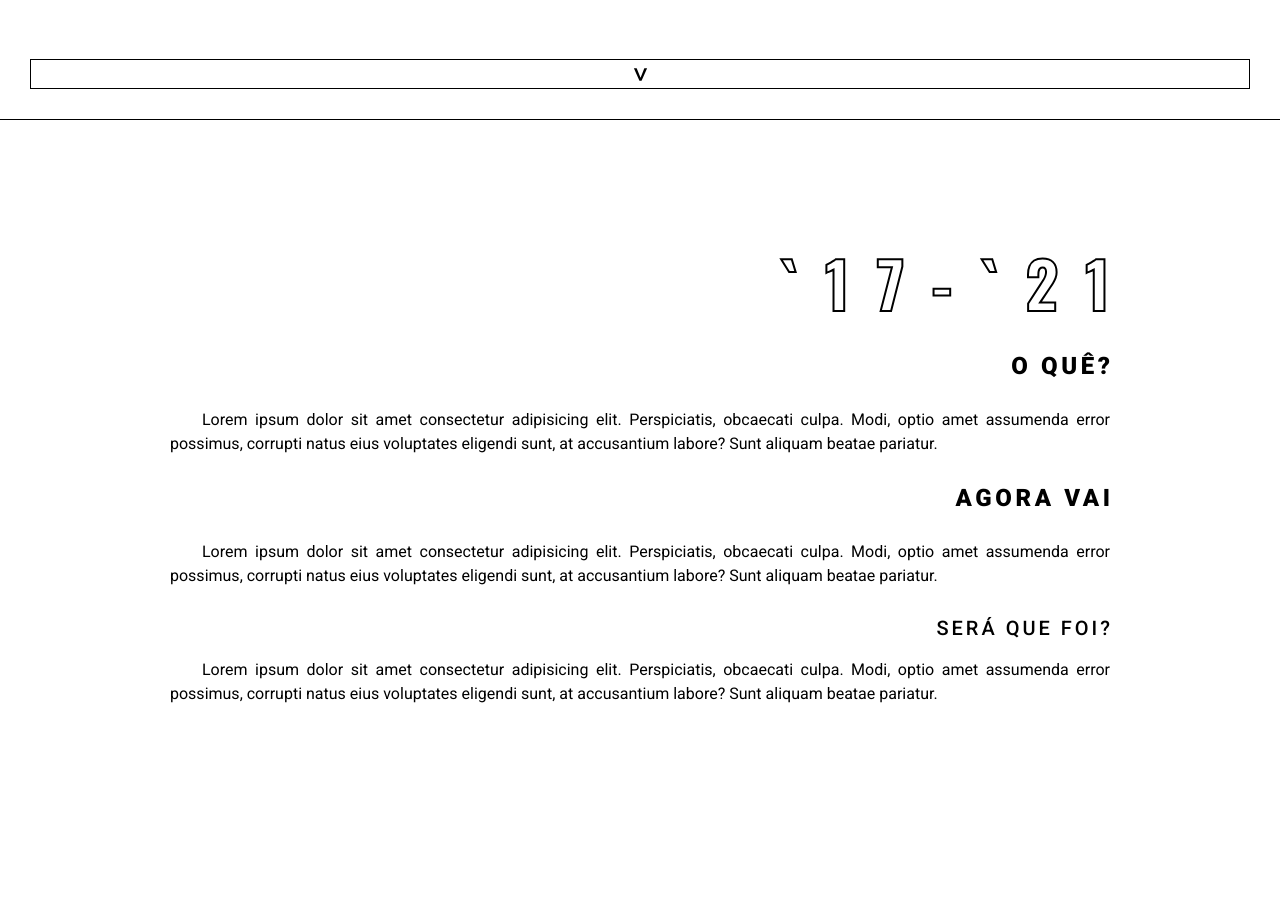
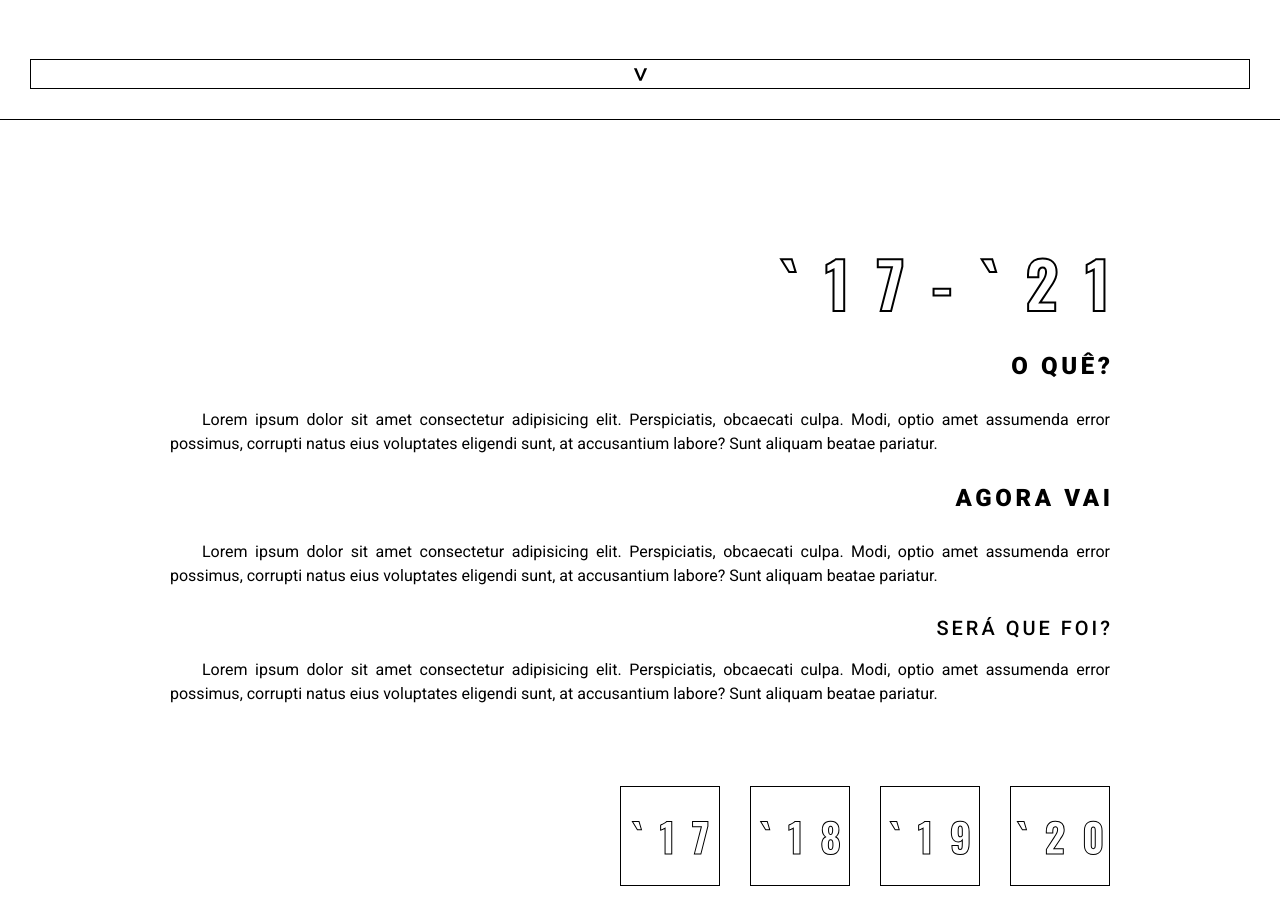
Before and after one commit to Duoliver/my-highschool-in-music, a React (Create React App) app: page / in a window 1280 px wide. Shown: the part 680-1604 px from the top of the page. Built offline with nearby package versions, Linux system fonts and the light colour scheme.

Commit message:
creates years buttons layout

```diff
--- a/src/components/atoms/Buttons/SquareButton/index.jsx
+++ b/src/components/atoms/Buttons/SquareButton/index.jsx
@@ -11,7 +11,9 @@ const SquareButton = ({ onClick, children, disabled }) => {
   return (
     <button className="square-button" onClick={onClick} disabled={disabled}>
       {children.split(" ").map((text) => (
-        <TitleOne align={AlignEnum.CENTER}>{text}</TitleOne>
+        <TitleOne align={AlignEnum.CENTER} small>
+          {text}
+        </TitleOne>
       ))}
     </button>
   );
--- a/src/components/atoms/Buttons/SquareButton/styles.scss
+++ b/src/components/atoms/Buttons/SquareButton/styles.scss
@@ -4,8 +4,4 @@
   height: 100px;
   width: 100px;
   flex-direction: column;
-
-  & > span {
-    font-size: 40px;
-  }
 }
--- a/src/components/atoms/typography/TitleOne/styles.scss
+++ b/src/components/atoms/typography/TitleOne/styles.scss
@@ -8,9 +8,14 @@
   margin-right: -0.42em;
   -webkit-text-stroke-width: 2px;
 
+  @media screen and (max-width: 400px) {
+    font-size: 40px;
+    -webkit-text-stroke-width: 1px;
+  }
+
   &.small {
     font-size: 40px;
-    -webkit-text-stroke-width: 1.5px;
+    -webkit-text-stroke-width: 1px;
   }
 
   &.text-margin {
--- /dev/null
+++ b/src/components/molecules/YearButtons/index.jsx
@@ -0,0 +1,23 @@
+import React from "react";
+import { SquareButton } from "../../atoms/Buttons";
+
+import "./styles.scss";
+
+const YearButtons = () => {
+  const years = {
+    17: "link",
+    18: "link",
+    19: "link",
+    20: "link",
+  };
+
+  return (
+    <menu className="year-buttons">
+      {Object.keys(years).map((year) => (
+        <SquareButton>{`\`${year}`}</SquareButton>
+      ))}
+    </menu>
+  );
+};
+
+export default YearButtons;
--- /dev/null
+++ b/src/components/molecules/YearButtons/styles.scss
@@ -0,0 +1,10 @@
+.year-buttons {
+  display: flex;
+  gap: 20px;
+  flex-wrap: wrap;
+  justify-content: flex-end;
+
+  @media screen and (min-width: 600px) {
+    gap: 30px;
+  }
+}
--- /dev/null
+++ b/src/components/molecules/index.js
@@ -0,0 +1,3 @@
+import YearButtons from "./YearButtons";
+
+export { YearButtons };
--- a/src/index.scss
+++ b/src/index.scss
@@ -17,6 +17,7 @@ body {
 
 .content {
   max-width: 1000px;
+  width: 100%;
   padding: 30px;
 }
 
--- a/src/pages/Main/index.jsx
+++ b/src/pages/Main/index.jsx
@@ -6,6 +6,7 @@ import {
   TitleThree,
   TitleTwo,
 } from "../../components/atoms/typography";
+import { YearButtons } from "../../components/molecules";
 import { Arrow, LogoPortuguese } from "../../components/svgs";
 import { AlignEnum } from "../../enums";
 
@@ -17,7 +18,7 @@ const Main = () => {
   };
 
   return (
-    <div className="main">
+    <main>
       <section className="splash">
         <div />
         <LogoPortuguese />
@@ -58,8 +59,11 @@ const Main = () => {
             accusantium labore? Sunt aliquam beatae pariatur.
           </Text>
         </div>
+        <div className="content">
+          <YearButtons />
+        </div>
       </section>
-    </div>
+    </main>
   );
 };
 
--- a/src/pages/Main/styles.scss
+++ b/src/pages/Main/styles.scss
@@ -1,4 +1,4 @@
-.main {
+main {
   & > section {
     display: flex;
     justify-content: center;
@@ -23,6 +23,11 @@
   }
 
   & > section.info {
+    display: flex;
+    flex-direction: column;
+    align-items: center;
+    justify-content: space-between;
     padding-top: 100px;
+    padding-bottom: 50px;
   }
 }
```
